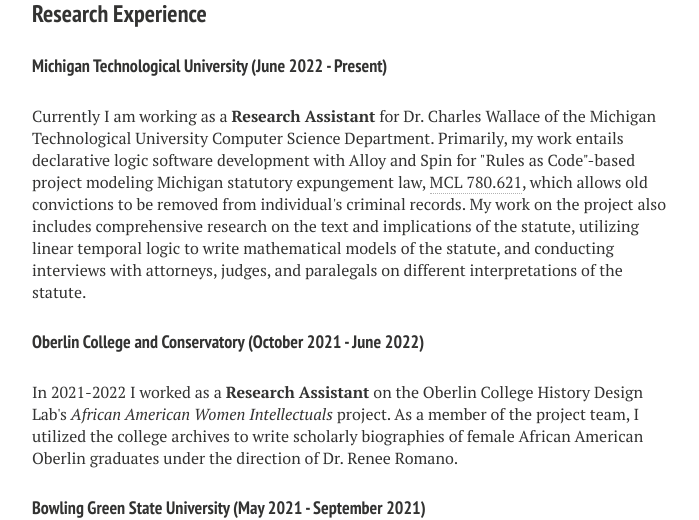
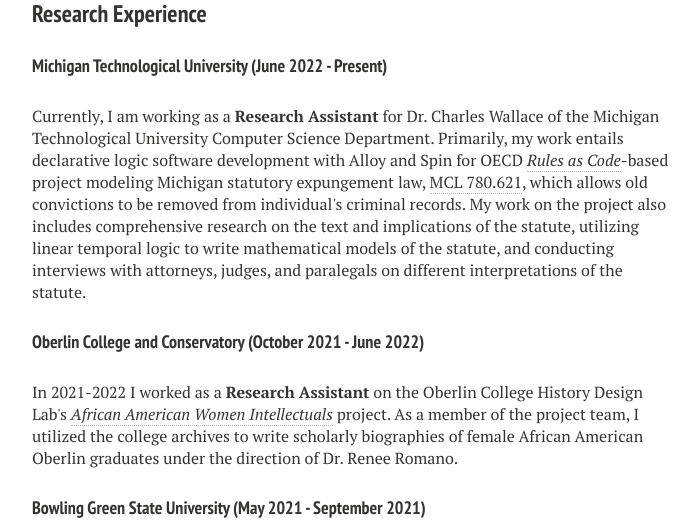
Before and after one commit to nathanenglehart/nathanenglehart.github.io, a Jekyll site: the page built from cv.md, in a window 1280 px wide and 1400 px high, scrolled down 346 px. Shown: the part 155-675 px from the top of the window, without its empty margins (288-987 px from the left). Built offline with Jekyll 4.4.1, drawn with Linux system fonts in a browser that asks for light colours; nearby versions of some CDN libraries; some of the changed text lies outside the part shown.

Commit message:
supplements and links

```diff
--- a/_layouts/cv.html
+++ b/_layouts/cv.html
@@ -62,10 +62,10 @@
       <h3>Research Experience</h3>
 
       <h4>Michigan Technological University (June 2022 - Present)</h4>
-      <p class="paragraph">Currently I am working as a <strong>Research Assistant</strong> for Dr. Charles Wallace of the Michigan Technological University Computer Science Department. Primarily, my work entails declarative logic software development with Alloy and Spin for "Rules as Code"-based project modeling Michigan statutory expungement law, <a href="http://www.legislature.mi.gov/(S(jnawlz0cg1faphkrzgif5sua))/mileg.aspx?page=getobject&objectname=mcl-780-621">MCL 780.621</a>, which allows old convictions to be removed from individual's criminal records. My work on the project also includes comprehensive research on the text and implications of the statute, utilizing linear temporal logic to write mathematical models of the statute, and conducting interviews with attorneys, judges, and paralegals on different interpretations of the statute. </p>
+      <p class="paragraph">Currently, I am working as a <strong>Research Assistant</strong> for Dr. Charles Wallace of the Michigan Technological University Computer Science Department. Primarily, my work entails declarative logic software development with Alloy and Spin for OECD <a style="color: #343434; text-decoration: none; border-bottom: 1px dotted #b3b3b3;" href="https://www.oecd-ilibrary.org/docserver/3afe6ba5-en.pdf?expires=1659488696&id=id&accname=guest&checksum=95BEF3962A3B97191CEE4E2099CE3F68"><i>Rules as Code</i></a>-based project modeling Michigan statutory expungement law, <a href="http://www.legislature.mi.gov/(S(jnawlz0cg1faphkrzgif5sua))/mileg.aspx?page=getobject&objectname=mcl-780-621">MCL 780.621</a>, which allows old convictions to be removed from individual's criminal records. My work on the project also includes comprehensive research on the text and implications of the statute, utilizing linear temporal logic to write mathematical models of the statute, and conducting interviews with attorneys, judges, and paralegals on different interpretations of the statute. </p>
 
       <h4>Oberlin College and Conservatory (October 2021 - June 2022)</h4>
-      <p class="paragraph">In 2021-2022 I worked as a <strong>Research Assistant</strong> on the Oberlin College History Design Lab's <i>African American Women Intellectuals</i> project. As a member of the project team, I utilized the college archives to write scholarly biographies of female African American Oberlin graduates under the direction of Dr. Renee Romano. </p>
+      <p class="paragraph">In 2021-2022 I worked as a <strong>Research Assistant</strong> on the Oberlin College History Design Lab's <a style="color: #343434; text-decoration: none; border-bottom: 1px dotted #b3b3b3;" href="https://afamwomen.historydesignlab.org/"><i>African American Women Intellectuals</i></a> project. As a member of the project team, I utilized the college archives to write scholarly biographies of female African American Oberlin graduates under the direction of Dr. Renee Romano. </p>
       <!--<p style="margin-top: 1.625rem !important;" class="paragraph">During the fall of 2021 and spring of 2022, I am working as a <strong>Data Structures Tutor</strong> for Oberlin data structures lectures (CSCI 151), conducting one-on-one and group sessions in which we cover topics including queues, stacks, heaps, trees, hash maps, linked lists, sorting algorithms, and dynamic programming.</p>
       <p style="margin-top: 1.625rem !important;" class="paragraph">I am also working as a <strong>Chinese Tutor</strong> for Oberlin's elementary Chinese (CHIN 101) and intermediate Chinese lectures (CHIN 201), during the fall of 2021. This includes teaching tones, fundamental grammatical structures, and text comprehension. </p>-->
 
@@ -98,8 +98,9 @@
       <h4>Office Suites</h4>
       <p class="paragraph">I am highly proficient in <strong>LaTeX</strong> and <strong>Markdown</strong>.</p>
 
-      <!--<h3>Supplements</h3>
-
+      <h3>Supplements</h3>
+      <p class="paragraph">See my <a style="color: #343434; text-decoration: none; border-bottom: 1px dotted #b3b3b3;" href="https://github.com/nathanenglehart">GitHub</a> and <a style="color: #343434; text-decoration: none; border-bottom: 1px dotted #b3b3b3;" href="https://www.linkedin.com/in/nathan-englehart-404701205/">LinkedIn</a>.</p>
+      <!--
       <p style="padding-bottom: 1.625rem;" class="paragraph">Please browse this website for more details about me, including my a pdf of my <a style="color: #343434; text-decoration: none; border-bottom: 1px dotted #b3b3b3;" href="/files/cv.pdf" download>cv</a>. </p>
       <p class="paragraph">Additionally, I have <a style="color: #343434; text-decoration: none; border-bottom: 1px dotted #b3b3b3;" href="https://github.com/nathanenglehart">GitHub</a> and <a style="color: #343434; text-decoration: none; border-bottom: 1px dotted #b3b3b3;" href="https://www.linkedin.com/in/nathan-englehart-404701205/">LinkedIn</a>.</p>
 -->
```
